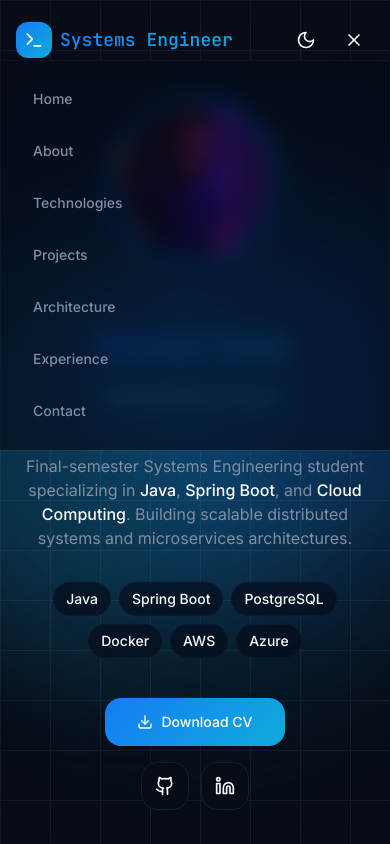
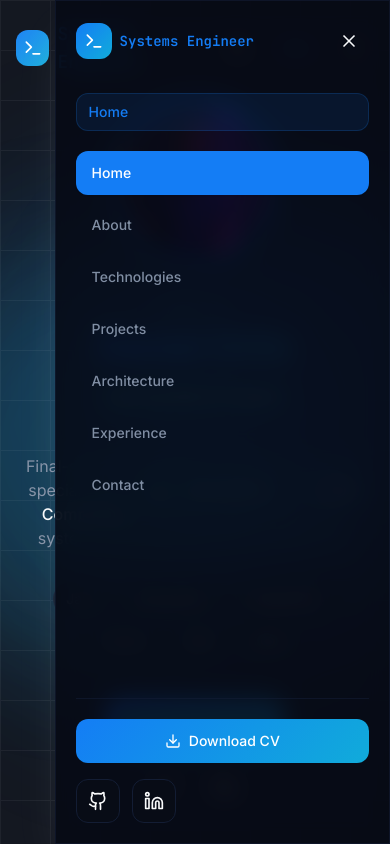
Before and after one commit to DanielOrtiz08/ddov-portfolio, a Next.js app: page / in a window 390 px wide. Both pictures are taken after a click on the button 354 px from the left and 40 px from the top of the page. Shown: the top 844 px of the page. Built offline with nearby package versions, Linux system fonts and the light colour scheme.

Commit message:
redesign mobile menu drawer

```diff
--- a/components/layout/header.tsx
+++ b/components/layout/header.tsx
@@ -2,7 +2,7 @@
 
 import * as React from 'react';
 import { motion, AnimatePresence } from 'framer-motion';
-import { Menu, X, Terminal } from 'lucide-react';
+import { Download, Github, Linkedin, Menu, Terminal, X } from 'lucide-react';
 import { ThemeToggle } from './theme-toggle';
 import { Button } from '@/components/ui/button';
 import { cn } from '@/lib/utils';
@@ -22,6 +22,19 @@ const defaultNavItems: NavItem[] = [
   { id: 'Contact', label: 'Contact' },
 ];
 
+const socialLinks = [
+  {
+    icon: Github,
+    href: 'https://github.com/DanielOrtiz08',
+    label: 'GitHub',
+  },
+  {
+    icon: Linkedin,
+    href: 'https://www.linkedin.com/in/daniel-david-ortiz-villanueva-7a8053257',
+    label: 'LinkedIn',
+  },
+];
+
 interface HeaderProps {
   activeSection?: string;
   sections?: NavItem[];
@@ -35,6 +48,7 @@ export function Header({
 }: HeaderProps) {
   const [isScrolled, setIsScrolled] = React.useState(false);
   const [isMobileMenuOpen, setIsMobileMenuOpen] = React.useState(false);
+  const activeLabel = sections.find((item) => item.id === activeSection)?.label ?? 'Home';
 
   React.useEffect(() => {
     const handleScroll = () => {
@@ -56,7 +70,10 @@ export function Header({
       <nav className="section-container flex items-center justify-between">
         <motion.button
           type="button"
-          onClick={() => onSelectSection?.('Hero')}
+          onClick={() => {
+            onSelectSection?.('Hero');
+            setIsMobileMenuOpen(false);
+          }}
           className="flex items-center gap-2 border-0 bg-transparent p-0 text-left text-lg font-semibold"
           initial={{ opacity: 0, x: -20 }}
           animate={{ opacity: 1, x: 0 }}
@@ -83,7 +100,7 @@ export function Header({
               className={cn(
                 'px-4 py-2 text-sm font-medium rounded-lg transition-colors',
                 item.id === activeSection
-                  ? 'text-foreground bg-muted'
+                  ? 'bg-primary/10 text-primary ring-1 ring-primary/20'
                   : 'text-muted-foreground hover:text-foreground hover:bg-muted'
               )}
               initial={{ opacity: 0, y: -10 }}
@@ -102,6 +119,9 @@ export function Header({
           transition={{ duration: 0.5 }}
         >
           <ThemeToggle />
+          <span className="md:hidden rounded-full border border-border/60 bg-background/90 px-3 py-1 text-xs font-medium text-primary shadow-sm">
+            {activeLabel}
+          </span>
 
           {/* Mobile Menu Button */}
           <Button
@@ -123,13 +143,58 @@ export function Header({
       <AnimatePresence>
         {isMobileMenuOpen && (
           <motion.div
-            initial={{ opacity: 0, height: 0 }}
-            animate={{ opacity: 1, height: 'auto' }}
-            exit={{ opacity: 0, height: 0 }}
+            initial={{ opacity: 0 }}
+            animate={{ opacity: 1 }}
+            exit={{ opacity: 0 }}
             transition={{ duration: 0.2 }}
-            className="md:hidden glass border-b border-border/50"
+            className="fixed inset-0 z-50 md:hidden"
           >
-            <div className="section-container py-4 flex flex-col gap-2">
+            <button
+              type="button"
+              aria-label="Close mobile menu"
+              onClick={() => setIsMobileMenuOpen(false)}
+              className="absolute inset-y-0 left-0 bg-foreground/5"
+              style={{ right: 'min(86vw, 24rem)' }}
+            />
+
+            <motion.aside
+              initial={{ x: '100%' }}
+              animate={{ x: 0 }}
+              exit={{ x: '100%' }}
+              transition={{ duration: 0.28, ease: [0.16, 1, 0.3, 1] }}
+              className="glass ml-auto flex h-full w-[86vw] max-w-sm flex-col border-l border-border/60 bg-background/95 px-5 py-5 shadow-2xl shadow-foreground/10 dark:bg-background/90"
+            >
+              <div className="mb-8 flex items-center justify-between gap-4">
+                <button
+                  type="button"
+                  onClick={() => {
+                    onSelectSection?.('Hero');
+                    setIsMobileMenuOpen(false);
+                  }}
+                  className="flex min-w-0 items-center gap-2 border-0 bg-transparent p-0 text-left font-semibold"
+                >
+                  <div className="flex h-9 w-9 shrink-0 items-center justify-center rounded-lg bg-gradient-to-br from-primary to-accent">
+                    <Terminal className="h-5 w-5 text-white" />
+                  </div>
+                  <span className="truncate font-mono text-sm text-primary">Systems Engineer</span>
+                </button>
+
+                <Button
+                  variant="ghost"
+                  size="icon"
+                  onClick={() => setIsMobileMenuOpen(false)}
+                  aria-label="Close mobile menu"
+                  className="shrink-0"
+                >
+                  <X className="h-5 w-5" />
+                </Button>
+              </div>
+
+              <div className="mb-5 rounded-lg border border-primary/20 bg-primary/10 px-3 py-2 text-sm font-medium text-primary">
+                {activeLabel}
+              </div>
+
+              <nav className="flex flex-col gap-2">
                 {sections.map((item, index) => (
                   <motion.button
                     key={item.id}
@@ -138,15 +203,56 @@ export function Header({
                       onSelectSection?.(item.id);
                       setIsMobileMenuOpen(false);
                     }}
-                  className="w-full text-left px-4 py-3 text-sm font-medium text-muted-foreground hover:text-foreground hover:bg-muted rounded-lg transition-colors"
-                  initial={{ opacity: 0, x: -20 }}
+                    className={cn(
+                      'w-full rounded-lg px-4 py-3 text-left text-sm font-medium transition-colors',
+                      item.id === activeSection
+                        ? 'bg-primary text-primary-foreground shadow-sm'
+                        : 'text-muted-foreground hover:bg-muted hover:text-foreground'
+                    )}
+                    initial={{ opacity: 0, x: 24 }}
                     animate={{ opacity: 1, x: 0 }}
-                  transition={{ delay: index * 0.05 }}
+                    transition={{ delay: index * 0.04 }}
                   >
                     {item.label}
                   </motion.button>
                 ))}
+              </nav>
+
+              <div className="mt-auto space-y-4 border-t border-border/60 pt-5">
+                <Button
+                  asChild
+                  className="btn-gradient h-11 w-full rounded-lg text-white"
+                  onClick={() => setIsMobileMenuOpen(false)}
+                >
+                  <a href="/files/Daniel_Ortiz_CV.pdf" download="Daniel_Ortiz_CV.pdf">
+                    <Download className="mr-2 h-4 w-4" />
+                    Download CV
+                  </a>
+                </Button>
+
+                <div className="flex gap-3">
+                  {socialLinks.map((social) => (
+                    <Button
+                      key={social.label}
+                      asChild
+                      variant="outline"
+                      size="icon"
+                      className="h-11 w-11 rounded-lg"
+                    >
+                      <a
+                        href={social.href}
+                        target="_blank"
+                        rel="noopener noreferrer"
+                        onClick={() => setIsMobileMenuOpen(false)}
+                      >
+                        <social.icon className="h-5 w-5" />
+                        <span className="sr-only">{social.label}</span>
+                      </a>
+                    </Button>
+                  ))}
                 </div>
+              </div>
+            </motion.aside>
           </motion.div>
         )}
       </AnimatePresence>
```
Lines whose indentation alone changed are shown as unchanged.
